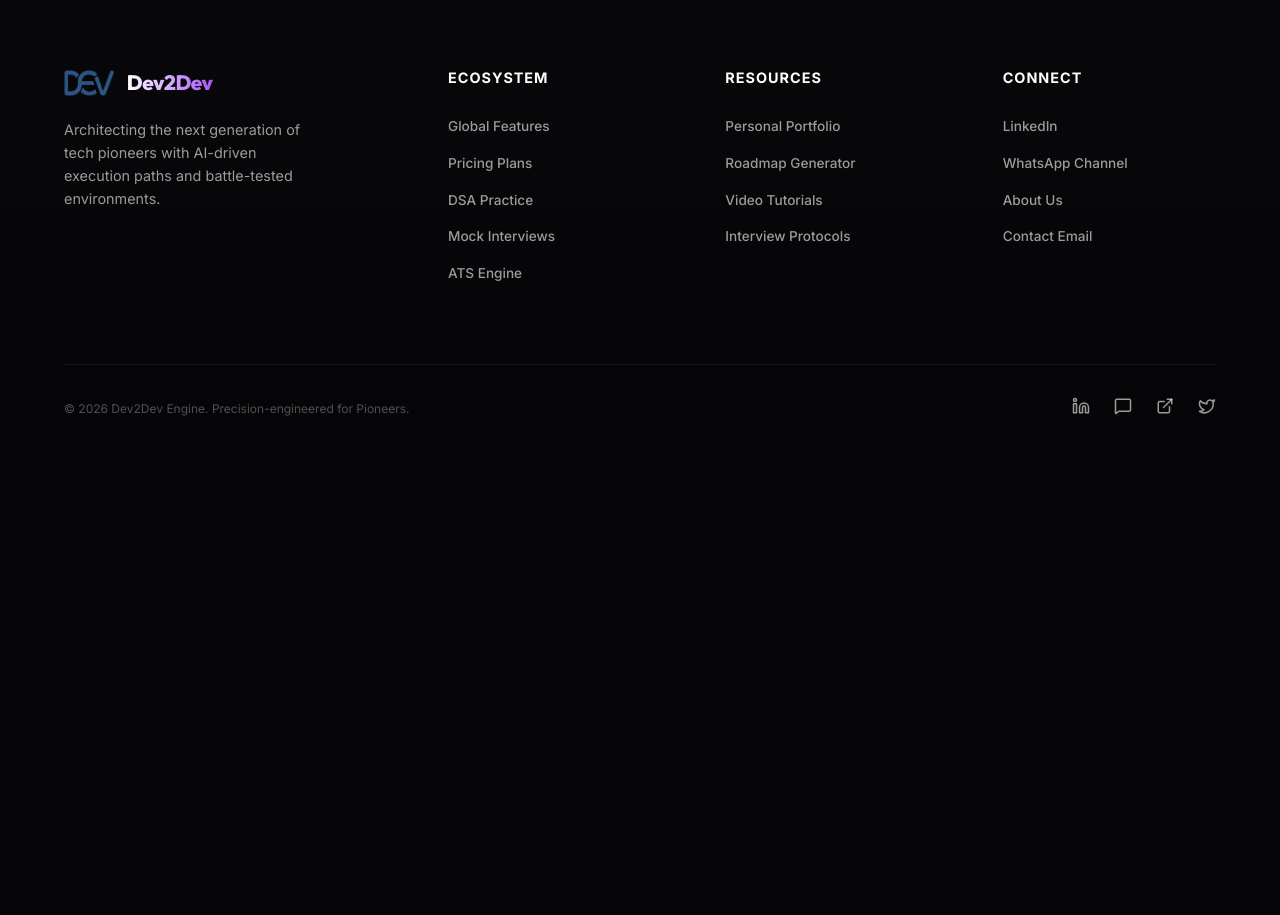
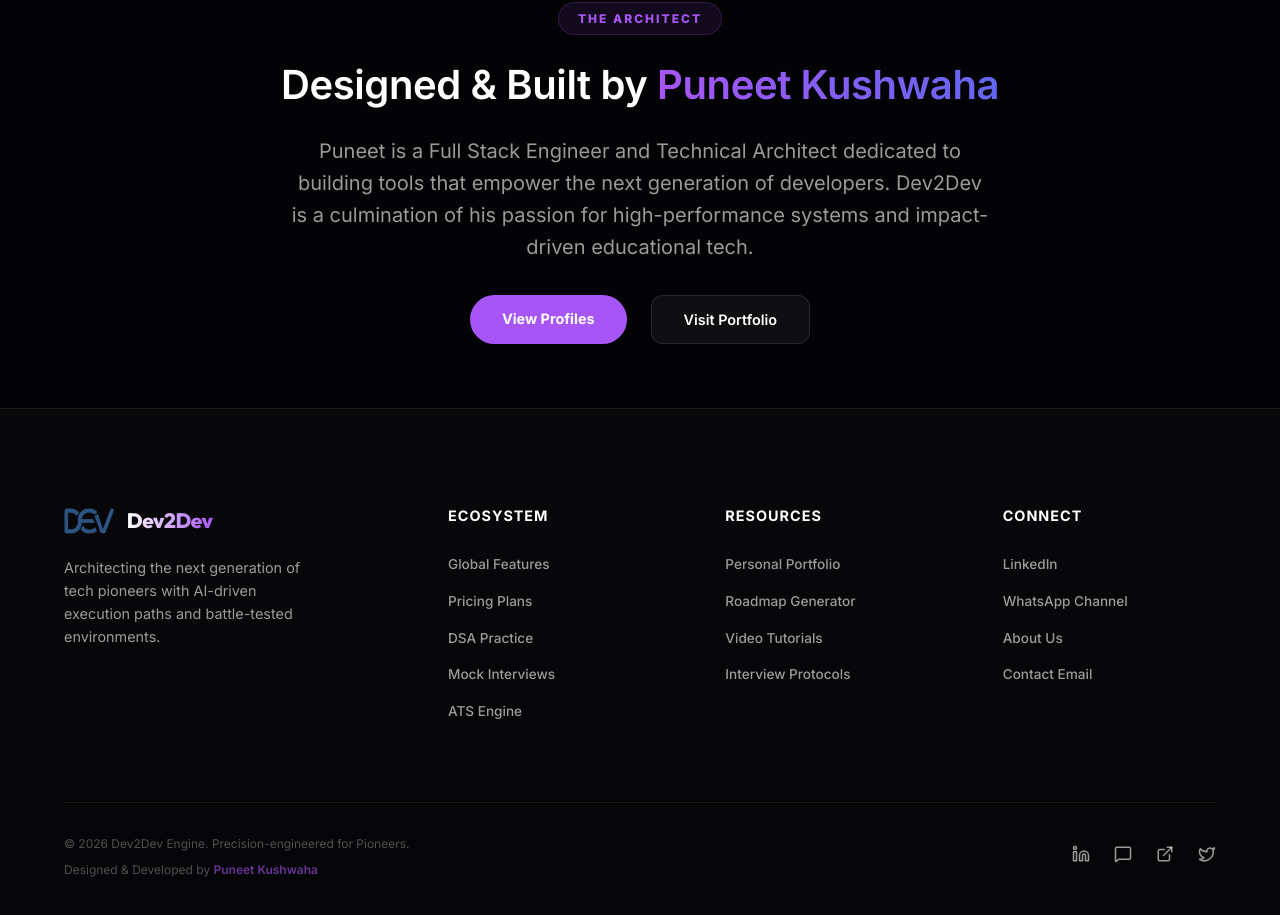
Before and after one commit to puneetkushwaha/Dev2Dev, a React (Vite) app: page /about in a window 1280 px wide. Shown: the part 1305-2220 px from the top of the page. Before the commit the page ends 1774 px from the top, so only its background shows below. Built offline with nearby package versions, Linux system fonts and the light colour scheme.

Commit message:
feat: add developer credits to Footer and About page

```diff
--- a/src/components/Footer.css
+++ b/src/components/Footer.css
@@ -102,6 +102,22 @@
     font-size: 0.75rem;
 }
 
+.footer-credits {
+    margin-top: 0.5rem;
+}
+
+.footer-credits a {
+    color: rgba(168, 85, 247, 0.6);
+    text-decoration: none;
+    font-weight: 600;
+    transition: all 0.3s ease;
+}
+
+.footer-credits a:hover {
+    color: #a855f7;
+    text-shadow: 0 0 8px rgba(168, 85, 247, 0.4);
+}
+
 .footer-socials {
     display: flex;
     gap: 1.5rem;
--- a/src/components/Footer.jsx
+++ b/src/components/Footer.jsx
@@ -50,7 +50,12 @@
             </div>
 
             <div className="footer-bottom">
-                <p>© 2026 Dev2Dev Engine. Precision-engineered for Pioneers.</p>
+                <div>
+                    <p>© 2026 Dev2Dev Engine. Precision-engineered for Pioneers.</p>
+                    <p className="footer-credits">
+                        Designed & Developed by <a href="https://pportfolio-rho.vercel.app/" target="_blank" rel="noopener noreferrer">Puneet Kushwaha</a>
+                    </p>
+                </div>
                 <div className="footer-socials">
                     <a href="https://www.linkedin.com/in/puneettkushwaha/" target="_blank" rel="noopener noreferrer" className="footer-social-link" title="LinkedIn">
                         <Linkedin size={18} />
--- a/src/pages/About.jsx
+++ b/src/pages/About.jsx
@@ -121,6 +121,23 @@
                         </p>
                     </div>
                 </div>
+
+                <div className="architect-section" style={{ marginTop: '6rem', textAlign: 'center' }}>
+                    <div className="hero-badge" style={{ margin: '0 auto 1.5rem' }}>The Architect</div>
+                    <h2 style={{ fontSize: '2.5rem', marginBottom: '1.5rem' }}>Designed & Built by <span className="text-gradient">Puneet Kushwaha</span></h2>
+                    <p className="hero-desc" style={{ maxWidth: '700px', margin: '0 auto 2rem' }}>
+                        Puneet is a Full Stack Engineer and Technical Architect dedicated to building tools that empower the next generation of developers.
+                        Dev2Dev is a culmination of his passion for high-performance systems and impact-driven educational tech.
+                    </p>
+                    <div style={{ display: 'flex', justifyContent: 'center', gap: '1.5rem' }}>
+                        <a href="https://www.linkedin.com/in/puneettkushwaha/" target="_blank" rel="noopener noreferrer" className="btn-auth-nav" style={{ padding: '0.8rem 2rem', fontSize: '0.9rem' }}>
+                            View Profiles
+                        </a>
+                        <a href="https://pportfolio-rho.vercel.app/" target="_blank" rel="noopener noreferrer" className="btn-secondary" style={{ padding: '0.8rem 2rem', fontSize: '0.9rem', background: 'rgba(255,255,255,0.05)', border: '1px solid rgba(255,255,255,0.1)', color: '#fff', textDecoration: 'none', borderRadius: '12px' }}>
+                            Visit Portfolio
+                        </a>
+                    </div>
+                </div>
             </section>
         </div>
     );
```
